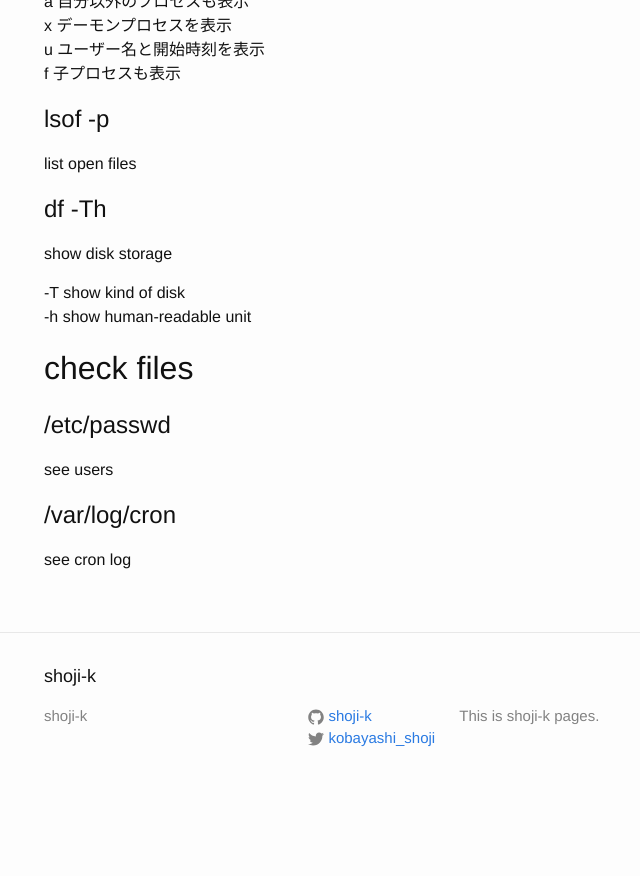
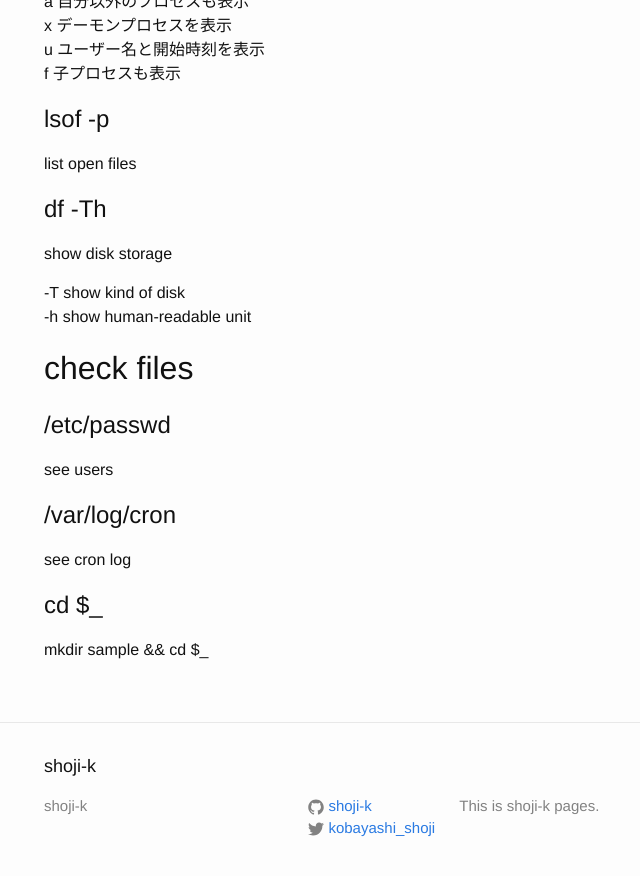
Before and after one commit to shoji-k/shoji-k.github.com, a Jekyll site: the page built from _posts/2016-02-11-linux.markdown, in a window 1280 px wide and 900 px high, scrolled down 1241 px. Shown: the top 876 px of the window, without its empty margins (226-866 px from the left). Built offline with Jekyll 4.4.1, drawn with Linux system fonts in a browser that asks for light colours; before the commit the page ends 2051 px from its top, so only the background shows below that.

Commit message:
add cd $_ to linux page

```diff
--- a/_posts/2016-02-11-linux.markdown
+++ b/_posts/2016-02-11-linux.markdown
@@ -78,3 +78,7 @@ see users
 # /var/log/cron
 
 see cron log
+
+# cd $_
+
+mkdir sample && cd $_
```
